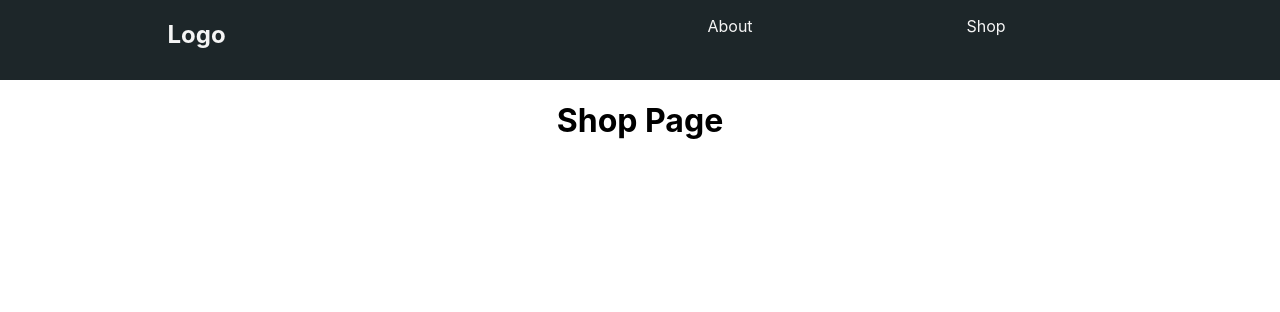
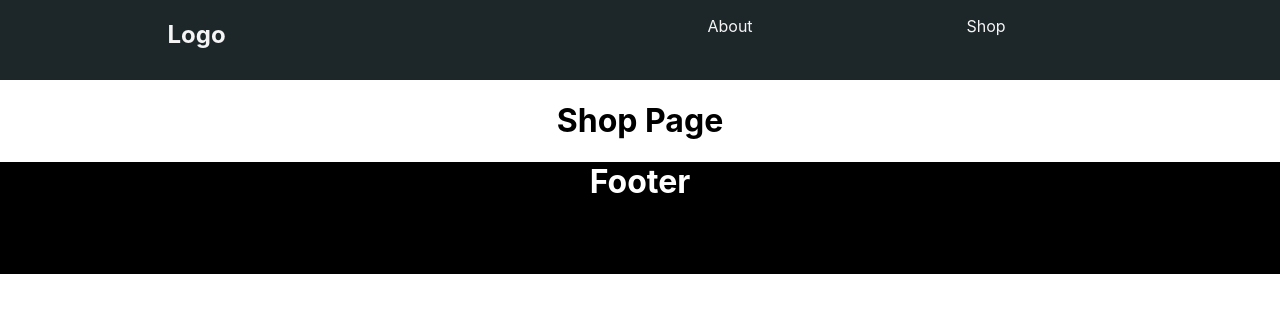
Before and after one commit to janannas/restaurangen-fe, a React (Create React App) app: page /shop in a window 1280 px wide. Shown: the top 312 px of the page. Built offline with nearby package versions, Linux system fonts and the light colour scheme.

Commit message:
adds footer component with css and tsx file. rendering footer in app

```diff
--- a/src/App.tsx
+++ b/src/App.tsx
@@ -4,6 +4,7 @@ import Nav from './components/Navigation/Nav';
 import Home from './components/Home/Home';
 import About from './components/About/About';
 import Shop from './components/Shop/Shop';
+import Footer from './components/Footer/Footer';
 import { BrowserRouter as Router, Switch, Route } from 'react-router-dom';
 
 class App extends React.Component< {}, {}> {
@@ -11,16 +12,17 @@ class App extends React.Component< {}, {}> {
   render() {
 
     return (
-      <Router>
-        <div className="App">
+      <div className="App">
+        <Router>
           <Nav />
             <Switch>
               <Route path="/" exact component={Home} />
               <Route path="/about" component={About} />
               <Route path="/shop" component={Shop} />
-          </Switch>
-        </div>
-      </Router>
+            </Switch>
+          </Router>
+        <Footer />
+      </div>
     );
   }
 }
--- /dev/null
+++ b/src/components/Footer/Footer.css
@@ -0,0 +1,8 @@
+footer {
+    background-color: black;
+    height: 7em;
+}
+
+footer h1 {
+    color: white;
+}
--- /dev/null
+++ b/src/components/Footer/Footer.tsx
@@ -0,0 +1,17 @@
+import React from 'react';
+import './Footer.css' ;
+
+
+class Footer extends React.Component< {}, {}> {
+
+  render() {
+
+    return (
+      <footer className="Footer">
+          <h1>Footer</h1>
+      </footer>
+    );
+  }
+}
+
+export default Footer;
```
